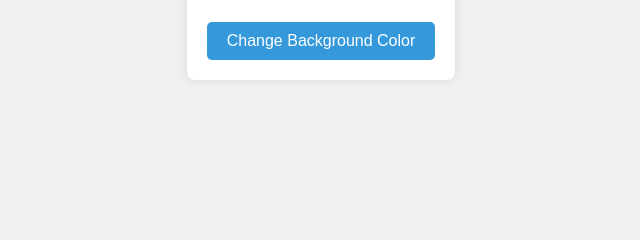
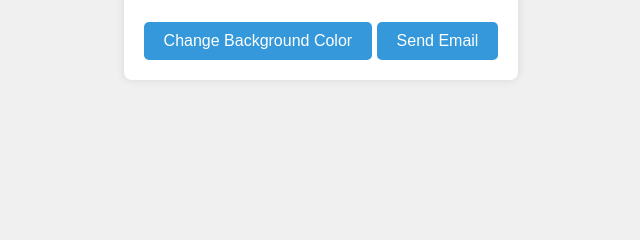
Before and after one commit to guiiids/saas-tools, a Flask app: page / in a window 1280 px wide. Shown: the part 399-639 px from the top of the page, without its empty margins (319-959 px from the left). Run offline with Flask 3, Linux system fonts and the light colour scheme.

Commit message:
Integrate SendGrid email functionality and update index.html

```diff
--- a/app.py
+++ b/app.py
@@ -1,10 +1,28 @@
-from flask import Flask, render_template
+from flask import Flask, request, jsonify, render_template
+import os
+from sendgrid import SendGridAPIClient
+from sendgrid.helpers.mail import Mail
 
 app = Flask(__name__)
 
-@app.route("/")
+@app.route('/')
 def index():
-    return render_template("index.html")
+    return render_template('index.html')
 
-if __name__ == "__main__":
+@app.route('/send-email', methods=['POST'])
+def send_email():
+    data = request.get_json()
+    message = Mail(
+        from_email='gui.vieiraa@gmail.com',  # Replace with your verified sender email
+        to_emails=data['email'],
+        subject=data['subject'],
+        html_content=data['message'])
+    try:
+        sg = SendGridAPIClient(os.environ.get('SENDGRID_API_KEY'))
+        response = sg.send(message)
+        return jsonify({'message': 'Email sent successfully!'}), 200
+    except Exception as e:
+        return jsonify({'error': str(e)}), 500
+
+if __name__ == '__main__':
     app.run(debug=True)
--- a/templates/index.html
+++ b/templates/index.html
@@ -10,13 +10,42 @@
     <div class="container">
         <h1>Welcome to {{ app_name }}!</h1>
         <button id="colorButton">Change Background Color</button>
+        <button id="sendEmail">Send Email</button>
     </div>
 
     <script>
         document.addEventListener('DOMContentLoaded', function() {
             const colorButton = document.getElementById('colorButton');
+            const sendEmail = document.getElementById('sendEmail');
+
             const body = document.body;
             const colors = ["#e74c3c", "#3498db", "#2ecc71", "#f39c12", "#9b59b6"]; // Example colors
+
+            sendEmail.addEventListener('click', function() {
+                fetch('/send-email', {
+                    method: 'POST',
+                    headers: {
+                        'Content-Type': 'application/json'
+                    },
+                    body: JSON.stringify({
+                        email: 'gui.vieiraa2@gmail.com',
+                        subject: 'Hello from Flask',
+                        message: 'This is a test email from Flask.'
+                    })
+                })
+                .then(response => {
+                    if (!response.ok) {
+                        throw new Error('Network response was not ok');
+                    }
+                    return response.json();
+                })
+                .then(data => {
+                    console.log('Success:', data);
+                })
+                .catch(error => {
+                    console.error('Error:', error);
+                });
+            });
 
             colorButton.addEventListener('click', function() {
                 const randomColor = colors[Math.floor(Math.random() * colors.length)];
```
